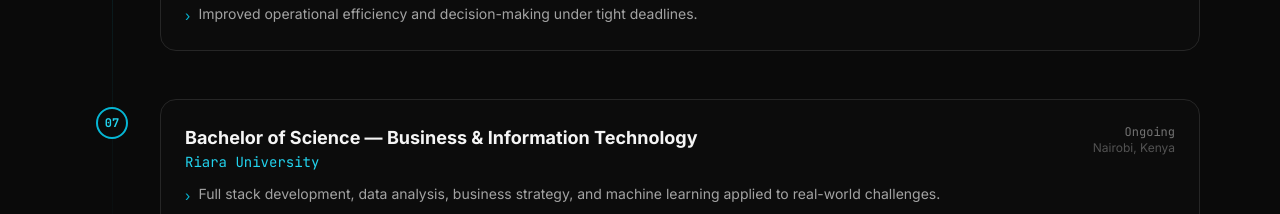
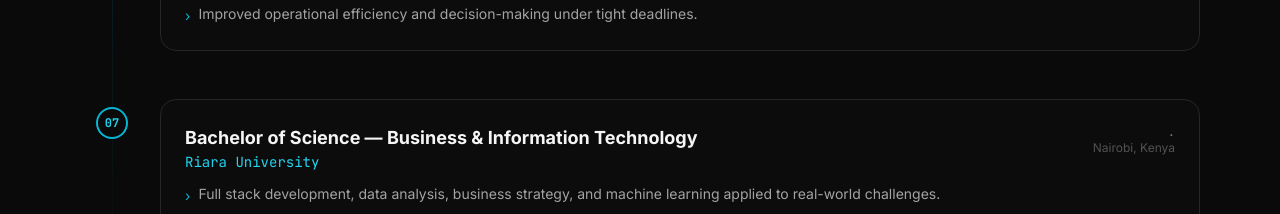
Before and after one commit to nyk-o-brown/new-portfolio, a Next.js app: page / in a window 1280 px wide. Shown: the part 4360-4574 px from the top of the page. Built offline with nearby package versions, Linux system fonts and the light colour scheme.

Commit message:
msg:no ongoing

```diff
--- a/components/Experience.tsx
+++ b/components/Experience.tsx
@@ -86,7 +86,7 @@ const experiences = [
     num: "07",
     role: "Bachelor of Science — Business & Information Technology",
     company: "Riara University",
-    period: "Ongoing",
+    period: ".",
     location: "Nairobi, Kenya",
     points: [
       "Full stack development, data analysis, business strategy, and machine learning applied to real-world challenges.",
```
